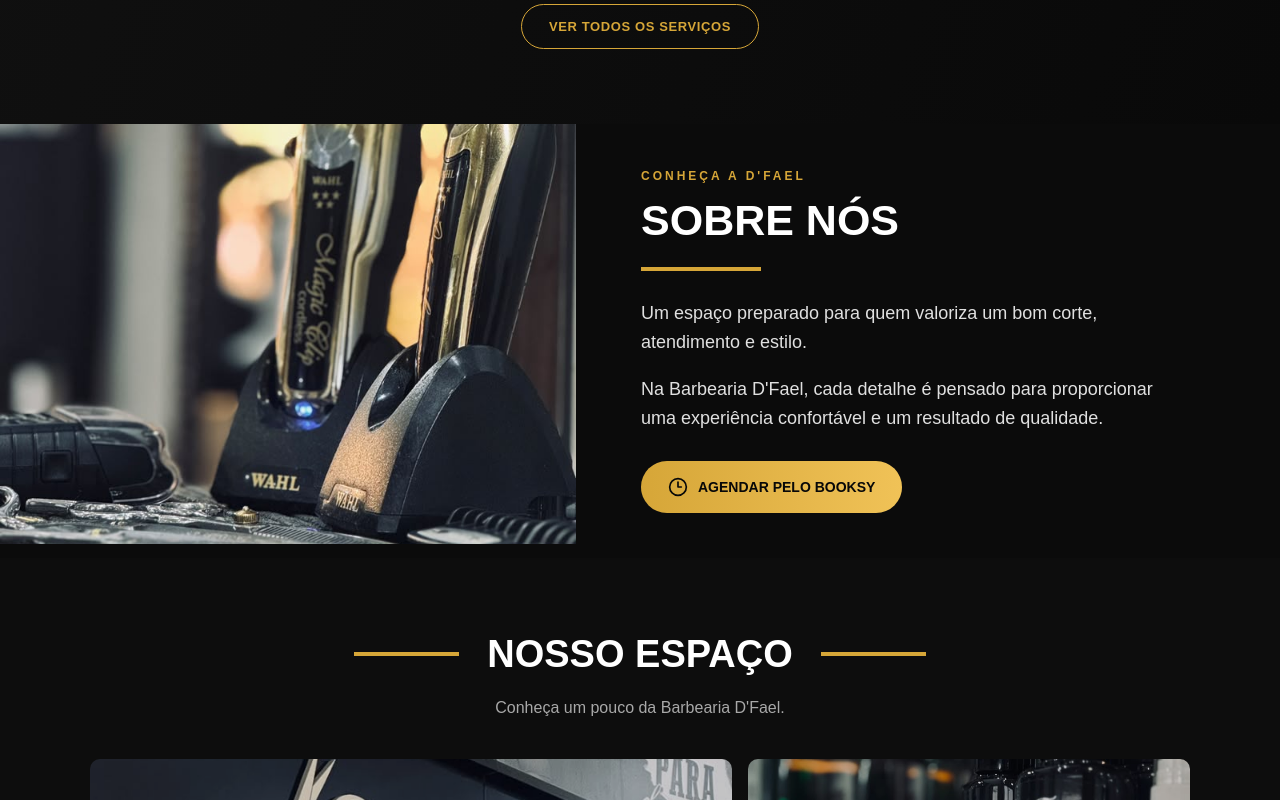
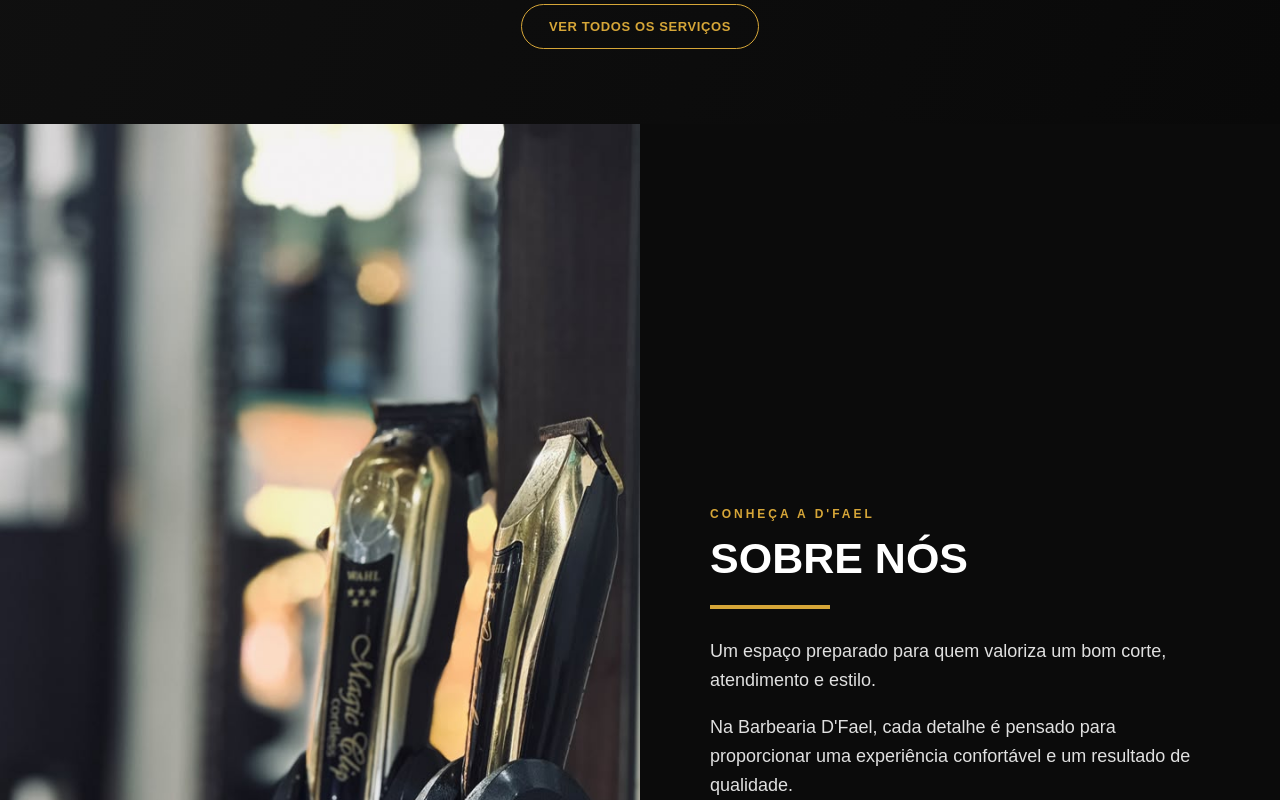
Before and after one commit to kaiqueblz/barbearia-dfael, a React (Vite) app: page / in a window 1280 px wide. Shown: the part 1540-2340 px from the top of the page. Built offline with nearby package versions, Linux system fonts and the light colour scheme.

Commit message:
Atualiza identidade visual e galeria DFael2

```diff
--- a/src/App.css
+++ b/src/App.css
@@ -1486,57 +1486,46 @@
     object-position: center 62%;
   }
 }
-/* Refinamento da seção Sobre Nós */
-
-.sobre {
-  min-height: 420px;
-  grid-template-columns: 45% 55%;
-}
-
-.sobre-imagem {
-  min-height: 420px;
-  height: 420px;
-}
-
-.sobre-imagem img {
-  width: 100%;
-  height: 100%;
-  min-height: 0;
-  object-fit: cover;
-  object-position: center 58%;
-}
-
-.sobre-content {
-  padding: 45px 65px;
-}
-
-@media (max-width: 800px) {
-  .sobre {
+
+/* Ajustes finais mobile — outubro/2026 */
+@media (max-width: 520px) {
+  /* Cards mais compactos, preservando preço e ação */
+  .servicos-grid { gap: 12px; }
+  .servico {
+    min-height: 0;
+    padding: 20px 16px 22px;
+  }
+  .service-icon {
+    height: 42px;
+    margin-bottom: 2px;
+  }
+  .service-icon svg { width: 35px; height: 35px; }
+  .servico h3 { margin: 5px 0 6px; line-height: 1.3; }
+  .servico > strong { margin-bottom: 5px; font-size: 26px; }
+  .servico > p { margin-bottom: 12px; }
+  .reservar-btn { margin-top: 0; }
+
+  /* Contato flutuante menor e acima da barra do navegador */
+  .whatsapp-flutuante {
+    width: 46px;
+    height: 46px;
+    right: 14px;
+    bottom: calc(88px + env(safe-area-inset-bottom, 0px));
+    z-index: 1000;
+  }
+  .whatsapp-flutuante svg { width: 25px; height: 25px; }
+
+  /* Última imagem: fachada, sem repetir a foto das máquinas */
+  .galeria-extras {
     grid-template-columns: 1fr;
-  }
-
-  .sobre-imagem {
-    height: 300px;
-    min-height: 0;
-  }
-
-  .sobre-imagem img {
-    height: 100%;
-    min-height: 0;
-    object-position: center 55%;
-  }
-
-  .sobre-content {
-    padding: 40px 25px;
-  }
-}
-
-@media (max-width: 520px) {
-  .sobre-imagem {
-    height: 240px;
-  }
-
-  .sobre-content {
-    padding: 35px 20px;
-  }
-}
+    margin-top: 12px;
+  }
+  .galeria-extras img {
+    height: 235px;
+    object-position: center 52%;
+  }
+}
+@media (min-width: 521px) {
+  .galeria-extras { grid-template-columns: 1fr; }
+  .galeria-extras img { height: 320px; object-position: center 52%; }
+}
--- a/src/App.tsx
+++ b/src/App.tsx
@@ -5,12 +5,12 @@
   CreditCard,
   MapPin,
   Menu,
-  MessageCircle,
   Scissors,
   Wifi,
   X,
 } from 'lucide-react';
 import { useState, type ReactNode } from 'react';
+import { FaWhatsapp } from 'react-icons/fa';
 import './App.css';
 
 const WHATSAPP = '5511959873606';
@@ -439,11 +439,6 @@
             alt="Fachada e entrada da Barbearia D'Fael"
             loading="lazy"
           />
-          <img
-            src="/images/sobre-maquinas.jpeg"
-            alt="Equipamentos de corte da Barbearia D'Fael"
-            loading="lazy"
-          />
         </div>
       </section>
 
@@ -543,7 +538,7 @@
         aria-label="Falar com a Barbearia D'Fael pelo WhatsApp"
         title="Fale conosco pelo WhatsApp"
       >
-        <MessageCircle />
+        <FaWhatsapp />
       </button>
 
       <footer>
```
